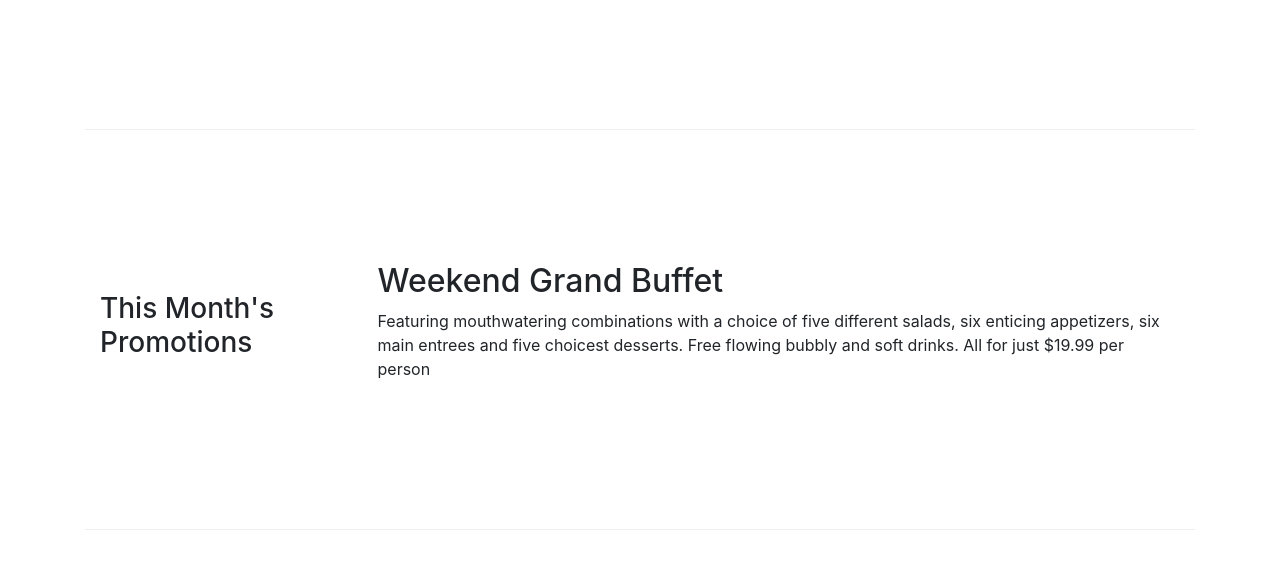
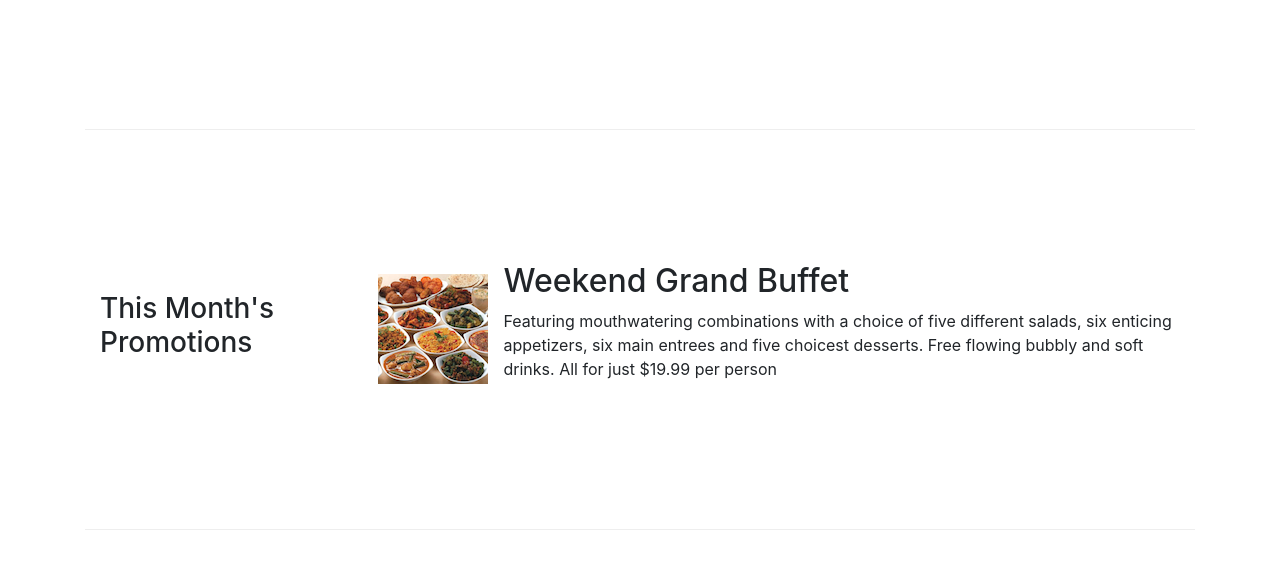
Before and after one commit to kushan22/conFusion, a website: page index.html in a window 1280 px wide. Shown: the part 583-1152 px from the top of the page. Drawn offline with nearby package versions, Linux system fonts and the light colour scheme.

Commit message:
Images and Media edited 2

```diff
--- a/index.html
+++ b/index.html
@@ -71,7 +71,7 @@
             <div class = "col-sm  col-md flex-first">
                 <div class="media">
                     <img class="d-flex mr-3 img-thumbnail align-self-center" src="img/uthappizza.png" alt="uthappiza">
-                    <div class="mdeia-body">
+                    <div class="media-body">
                         <h2 class="mt-0">Uthappizza</h2>
                         <p class="hidden-xs-down">A unique combination of Indian Uthappam (pancake) and Italian pizza, topped with Cerignola olives, ripe vine cherry tomatoes, Vidalia onion, Guntur chillies and Buffalo Paneer.</p>
                     </div>
@@ -82,12 +82,17 @@
 
 
         <div class="row row-content align-items-center">
-            <div class = "col-sm-4 col-md-3">
+            <div class = "col-sm-4 col-md-3 flex-last">
                 <h3>This Month's Promotions</h3>
             </div>
-            <div class = "col-sm col-md">
-                <h2>Weekend Grand Buffet</h2>
-                <p>Featuring mouthwatering combinations with a choice of five different salads, six enticing appetizers, six main entrees and five choicest desserts. Free flowing bubbly and soft drinks. All for just $19.99 per person </p>
+            <div class = "col-sm col-md flex-first">
+                <div class="media">
+                    <img class="d-flex mr-3 imag-thumbnail align-self-center" src="img/buffet.png" alt="Buffet">
+                    <div class="media-body">
+                        <h2 class="mt-0">Weekend Grand Buffet</h2>
+                        <p class="hidden-xs-down">Featuring mouthwatering combinations with a choice of five different salads, six enticing appetizers, six main entrees and five choicest desserts. Free flowing bubbly and soft drinks. All for just $19.99 per person </p>
+                    </div>
+                </div>
             </div>
         </div>
 
@@ -101,7 +106,7 @@
                 <div class="media-body">
                     <h2 class="mt-0">Alberto Somayya</h2>
                     <h4>Executive Chef</h4>
-                    <p>Award winning three-star Michelin chef with wide International experience having worked closely with whos-who in the culinary world, he specializes in creating mouthwatering Indo-Italian fusion experiences. </p>
+                    <p class="hidden-xs-down">Award winning three-star Michelin chef with wide International experience having worked closely with whos-who in the culinary world, he specializes in creating mouthwatering Indo-Italian fusion experiences. </p>
                 </div>
                 </div>
             </div>
```
